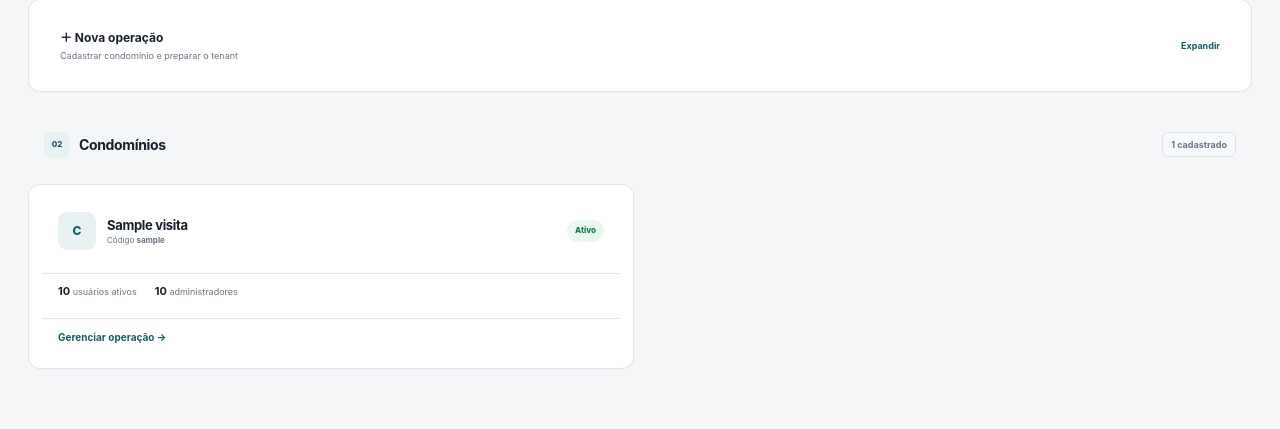
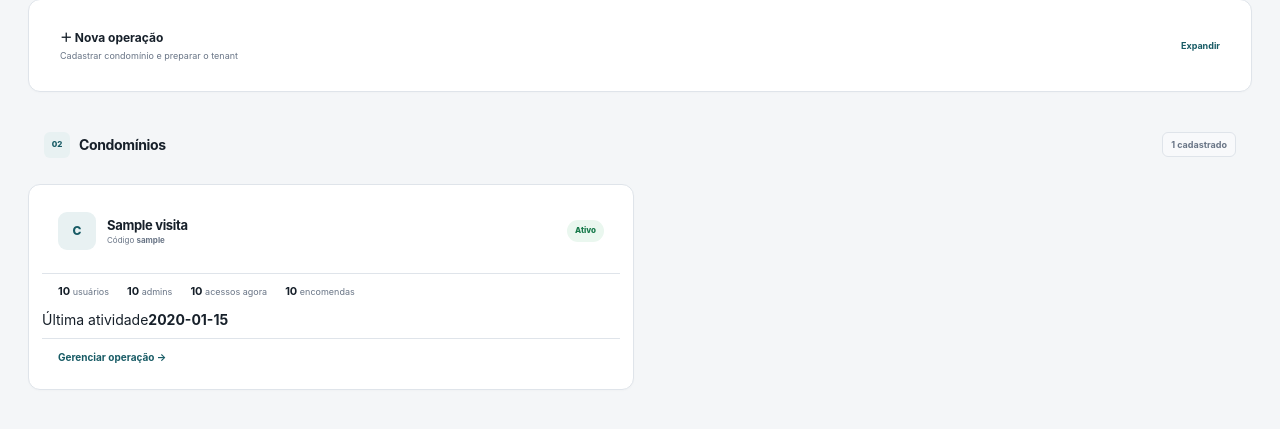
Before and after one commit to DenilsonMiranda2001/sistema-portaria, a Flask app: page /plataforma/condominios in a window 1280 px wide. Shown: the part 300-729 px from the top of the page. Run offline with Flask 3, Linux system fonts and the light colour scheme; the visitor is signed in with stand-in values (Sample User, id 1); a database or web service that is not in the repository returns one stand-in record (values such as "Sample title"); data that the repository does not hold is empty; some libraries are stand-ins or nearby versions.

Commit message:
ux: surface tenant health in operations overview

```diff
--- a/templates/platform_condominios.html
+++ b/templates/platform_condominios.html
@@ -36,7 +36,7 @@
           <div><h3>{{ c.nome }}</h3><p>Código <strong>{{ c.slug }}</strong></p></div>
           <span class="platform-status {{ 'is-active' if c.ativo else 'is-inactive' }}">{{ 'Ativo' if c.ativo else 'Inativo' }}</span>
         </header>
-        <div class="platform-metrics"><span><strong>{{ c.usuarios_ativos }}</strong> usuários ativos</span><span><strong>{{ c.admins_ativos }}</strong> administradores</span></div>
+        <div class="platform-metrics"><span><strong>{{ c.usuarios_ativos }}</strong> usuários</span><span><strong>{{ c.admins_ativos }}</strong> admins</span><span><strong>{{ c.acessos_abertos }}</strong> acessos agora</span><span><strong>{{ c.encomendas_pendentes }}</strong> encomendas</span></div><div class="platform-activity"><span>Última atividade</span><strong>{{ c.ultima_atividade.strftime('%d/%m/%Y %H:%M') if c.ultima_atividade else 'Sem atividade' }}</strong></div>
         <a class="platform-manage" href="{{ url_for('platform_admin.detalhe_condominio', condominio_id=c.id) }}">Gerenciar operação →</a>
         </article>
       {% else %}
```
